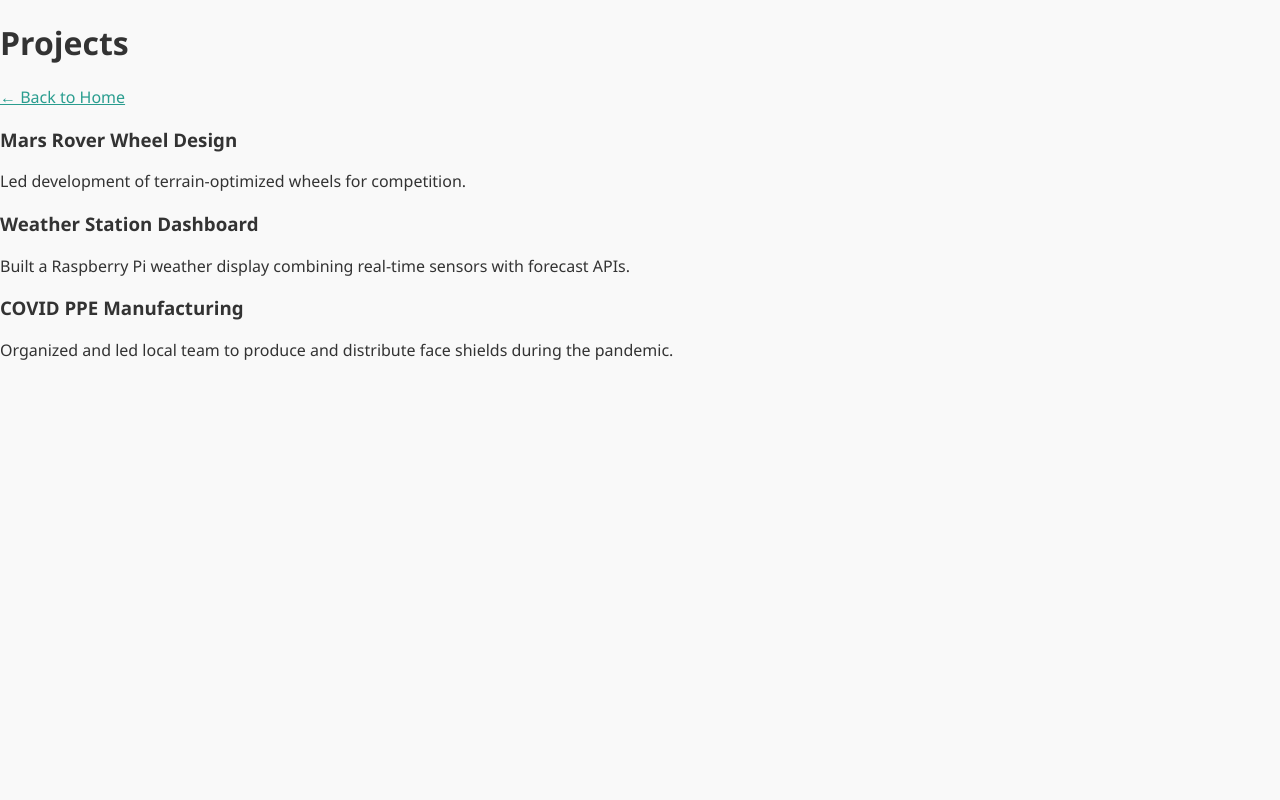
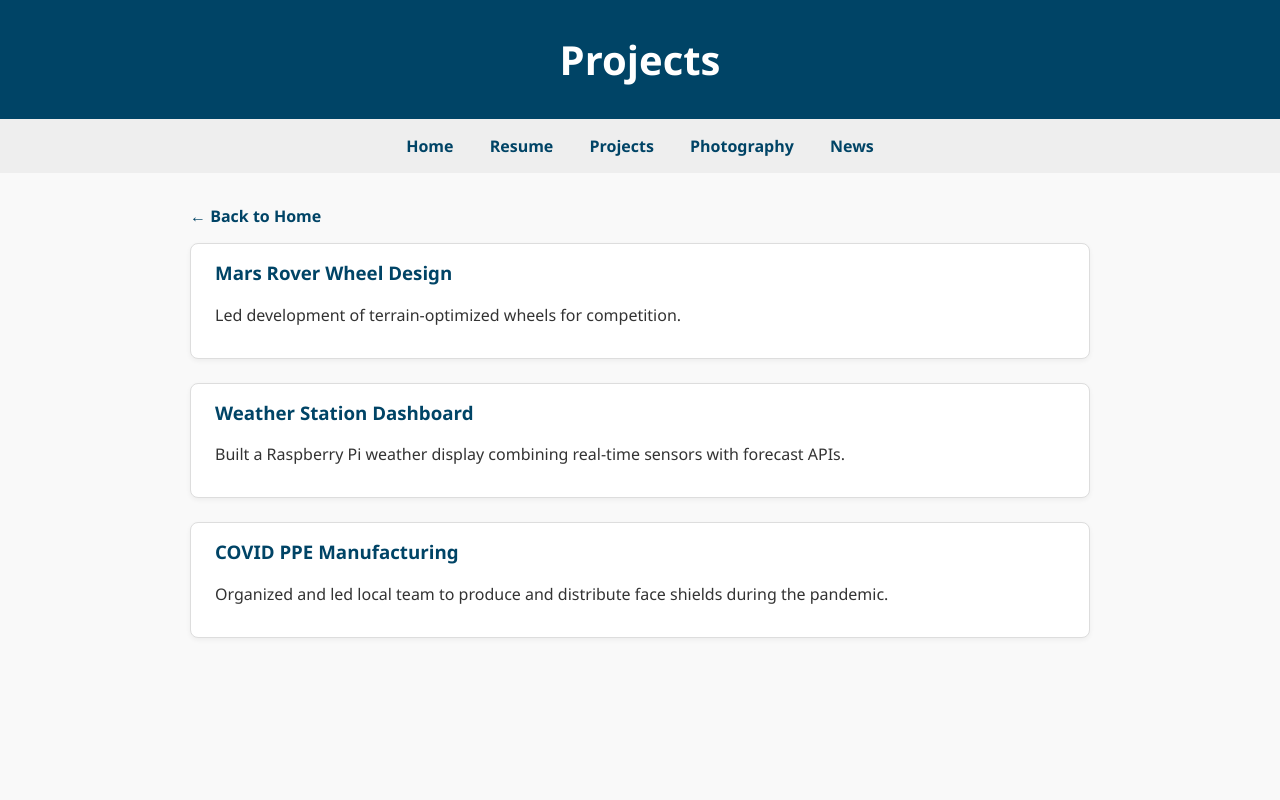
Before and after one commit to jonathansarasohn/jonathansarasohn.github.io, a plain HTML site: page projects.html in a window 1280 px wide. Drawn offline with Linux system fonts and the light colour scheme.

Commit message:
Update projects.html

```diff
--- a/projects.html
+++ b/projects.html
@@ -1,13 +1,101 @@
 <!DOCTYPE html>
 <html lang="en">
 <head>
-  <meta charset="UTF-8">
+  <meta charset="UTF-8" />
+  <meta name="viewport" content="width=device-width, initial-scale=1.0"/>
   <title>Projects – Jonathan Sarasohn</title>
-  <link rel="stylesheet" href="style.css">
+  <link rel="stylesheet" href="style.css" />
+
+  <style>
+    body {
+      font-family: 'Segoe UI', sans-serif;
+      margin: 0;
+      background-color: #f9f9f9;
+      color: #333;
+    }
+
+    header {
+      background-color: #004466;
+      color: white;
+      padding: 2rem 1rem;
+      text-align: center;
+    }
+
+    header h1 {
+      margin: 0;
+      font-size: 2.5rem;
+    }
+
+    nav {
+      background-color: #eee;
+      text-align: center;
+      padding: 1rem;
+    }
+
+    nav a {
+      margin: 0 1rem;
+      text-decoration: none;
+      color: #004466;
+      font-weight: bold;
+    }
+
+    nav a:hover {
+      text-decoration: underline;
+    }
+
+    main {
+      max-width: 900px;
+      margin: auto;
+      padding: 2rem 1rem;
+    }
+
+    .back-link {
+      display: inline-block;
+      margin-bottom: 1rem;
+      color: #004466;
+      font-weight: bold;
+      text-decoration: none;
+    }
+
+    .back-link:hover {
+      text-decoration: underline;
+    }
+
+    .project-grid {
+      display: grid;
+      gap: 1.5rem;
+    }
+
+    .project-card {
+      background: white;
+      border: 1px solid #ddd;
+      border-radius: 8px;
+      padding: 1rem 1.5rem;
+      box-shadow: 0 2px 5px rgba(0,0,0,0.05);
+    }
+
+    .project-card h3 {
+      margin-top: 0;
+      color: #004466;
+    }
+  </style>
 </head>
 <body>
+
+  <header>
     <h1>Projects</h1>
-  <a href="index.html">← Back to Home</a>
+  </header>
+
+  <nav>
+    <a href="index.html">Home</a>
+    <a href="resume.html">Resume</a>
+    <a href="projects.html" aria-current="page">Projects</a>
+    <a href="photography.html">Photography</a>
+    <a href="news.html">News</a>
+  </nav>
+
+  <main>
+    <a href="index.html" class="back-link">← Back to Home</a>
 
     <div class="project-grid">
       <div class="project-card">
@@ -25,5 +113,7 @@
         <p>Organized and led local team to produce and distribute face shields during the pandemic.</p>
       </div>
     </div>
+  </main>
+
 </body>
 </html>
```
Lines whose indentation alone changed are shown as unchanged.
